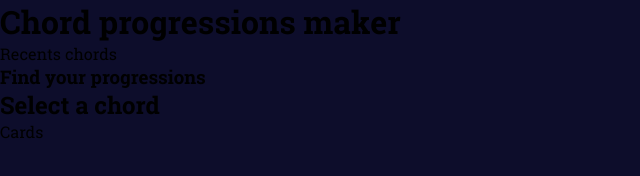
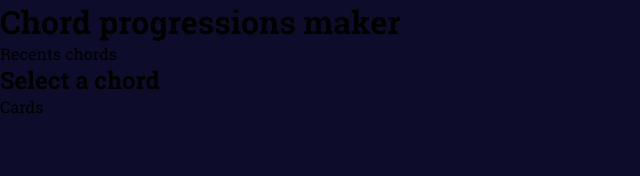
Before and after one commit to Nenino2/ChordProgressionsMaker, a website built with webpack: page index.html in a window 1280 px wide. Shown: the whole page, without its empty margins (0-640 px from the left). Built offline with nearby package versions, Linux system fonts and the light colour scheme.

Commit message:
Removed subtitle

```diff
--- a/index.html
+++ b/index.html
@@ -13,9 +13,6 @@
           <h1 class="heading-1">Chord progressions maker</h1>
         </header>
         <div class="recents">Recents chords</div>
-        <div class="subtitle">
-          <h3 class="heading-3">Find your progressions</h3>
-        </div>
         <div class="title">
           <h2 class="heading-2">Select a chord</h2>
         </div>
```
